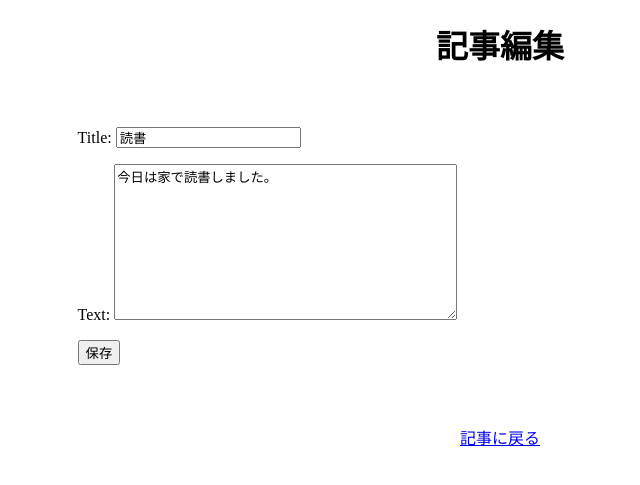
After one commit to shemha/Django_tutorial, a Django app: page /edit/2/ in a window 1280 px wide. The commit adds this page. Shown: the top 485 px of the page, without its empty margins (140-780 px from the left). Run offline with Django 3.2, Linux system fonts and the light colour scheme; data comes from the database, SQL or seed files in the repository.

Commit message:
更新機能追加

```diff
--- a/DjangoBros/django_blog/blogs/templates/blogs/detail.html
+++ b/DjangoBros/django_blog/blogs/templates/blogs/detail.html
@@ -10,6 +10,9 @@
             {{ blog.text }}
         </div>
         <div style="text-align: center; margin-top: 50px">
+            <a href="{% url 'blogs:edit' blog.id %}">
+                <button class="btn">編集</button>
+            </a>
             <form method="POST" action="{% url 'blogs:delete' blog.id %}">
                 {%csrf_token %}
                 <button class="btn" type="submit" onclick='return confirm("本当に削除しますか?");'>
--- /dev/null
+++ b/DjangoBros/django_blog/blogs/templates/blogs/edit.html
@@ -0,0 +1,21 @@
+<!DOCTYPE html>
+<html lang="ja">
+<head>
+    <meta charset="UTF-8">
+    <title>ブログ編集</title>
+</head>
+<body>
+    <h1 style="text-align: center;">記事編集</h1>
+    <div style="width: 70%;margin: 0px auto;">
+        <div style="margin: 60px 20px;">
+            <form action="{% url 'blogs:edit' blog.id %}" method="POST">
+                {% csrf_token %}
+                {{ form.as_p }}
+                <button class="btn" type="submit">保存</button>
+            </form>
+        </div>
+        <div style="text-align: center; margin-top: 50px">
+            <a href="{% url 'blogs:detail' blog.id %}">記事に戻る</a></div>
+        </div>
+</body>
+</html>
--- a/DjangoBros/django_blog/blogs/urls.py
+++ b/DjangoBros/django_blog/blogs/urls.py
@@ -8,4 +8,5 @@ urlpatterns = [
     path('detail/<int:blog_id>/', views.detail, name='detail'),  # 詳細ページ
     path('new/', views.new, name='new'),  # 新規ブログ記事投稿ページ
     path('delete/<int:blog_id>/', views.delete, name='delete'),  # Delete機能
+    path('edit/<int:blog_id>/', views.edit, name='edit'),  # Update機能
 ]
--- a/DjangoBros/django_blog/blogs/views.py
+++ b/DjangoBros/django_blog/blogs/views.py
@@ -23,8 +23,13 @@ def new(request):  # 新規ブログ記事投稿ページ
         form = BlogForm
     return render(request, 'blogs/new.html', {'form': form})
 
-@require_POST
-def delete(request, blog_id):  # Delete機能
+@require_POST  # Delete機能
+def delete(request, blog_id):
     blog = get_object_or_404(Blog, id=blog_id)
     blog.delete()
     return redirect('blogs:index')
+
+def edit(request, blog_id):  # Update機能
+    blog = get_object_or_404(Blog, id=blog_id)
+    form = BlogForm(instance=blog)
+    return render(request, 'blogs/edit.html', {'form': form, 'blog': blog})
```
